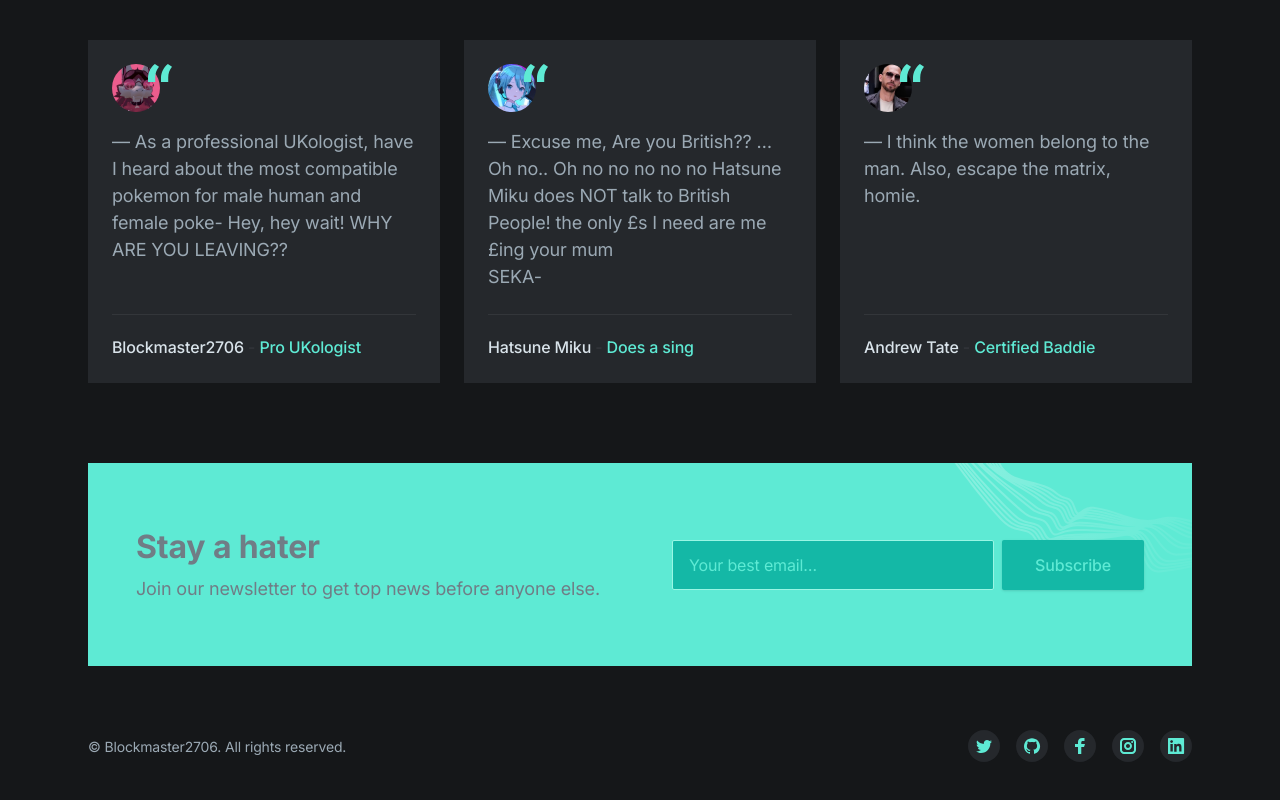
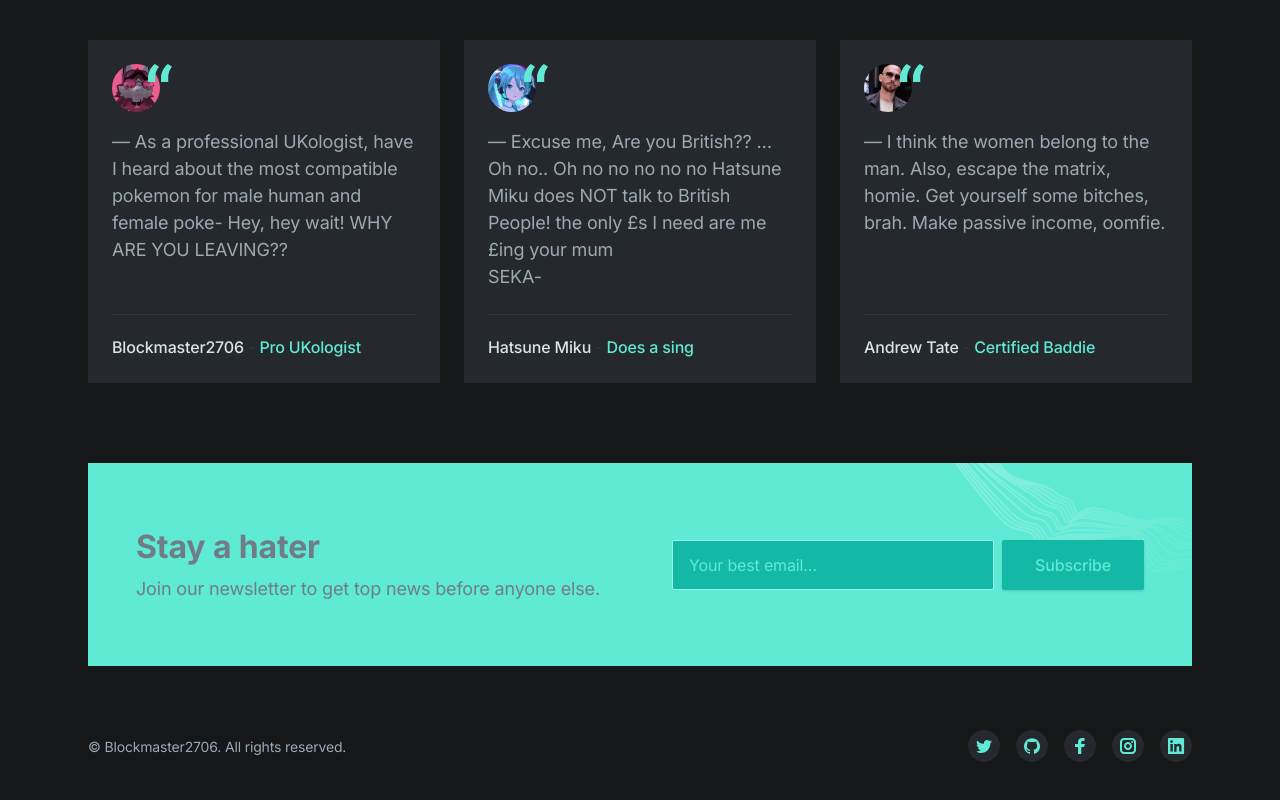
Before and after one commit to Blockmaster2706/ihate.uk, a Next.js app: page / in a window 1280 px wide. Shown: the part 3914-4714 px from the top of the page. Built offline with nearby package versions, Linux system fonts and the light colour scheme.

Commit message:
Make tate quote longer

```diff
--- a/components/testimonials.tsx
+++ b/components/testimonials.tsx
@@ -74,7 +74,7 @@ export default function Testimonials() {
                   </svg>
                 </div>
               </div>
-              <blockquote className="text-lg text-gray-400 grow">— I think the women belong to the man. Also, escape the matrix, homie.</blockquote>
+              <blockquote className="text-lg text-gray-400 grow">— I think the women belong to the man. Also, escape the matrix, homie. Get yourself some bitches, brah. Make passive income, oomfie.</blockquote>
               <div className="text-gray-700 font-medium mt-6 pt-5 border-t border-gray-700">
                 <cite className="text-gray-200 not-italic">Andrew Tate</cite> - <a className="text-teal-300 hover:text-gray-200 transition duration-150 ease-in-out" href="#0">Certified Baddie</a>
               </div>
```
